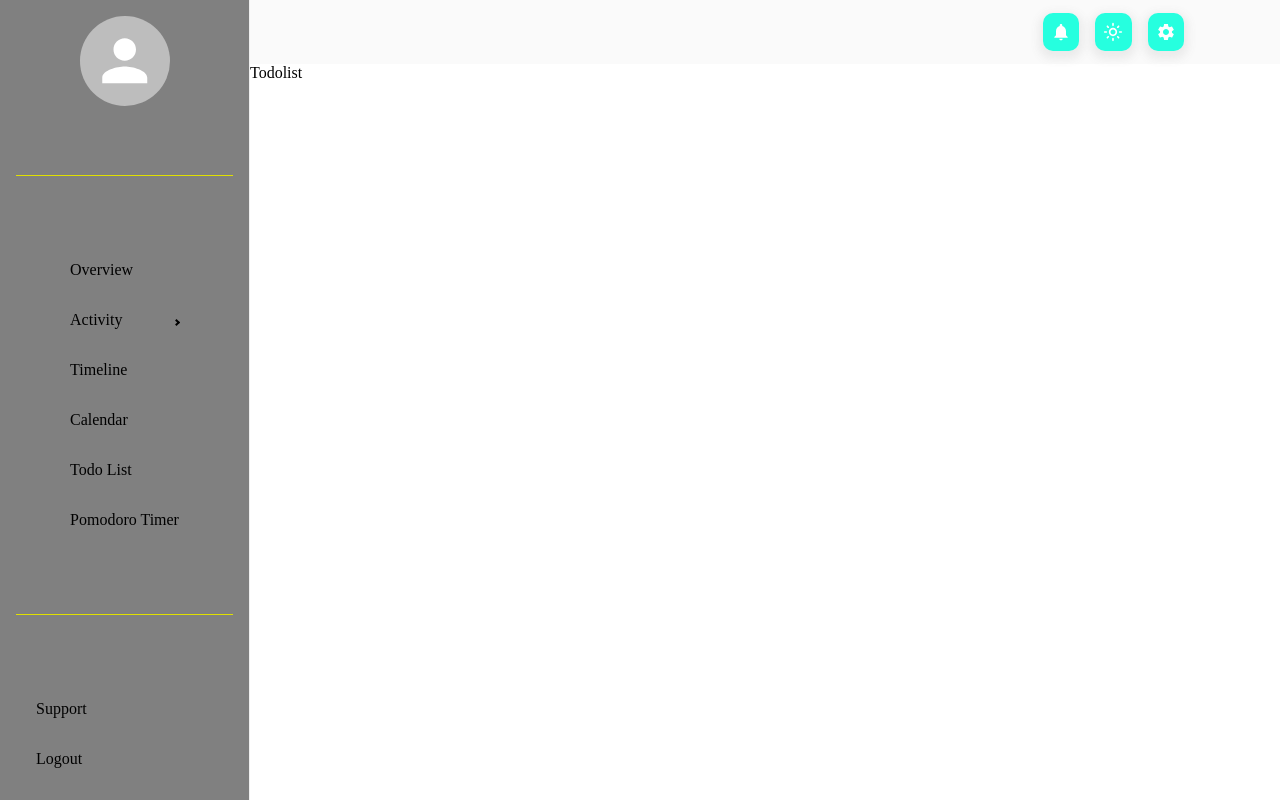
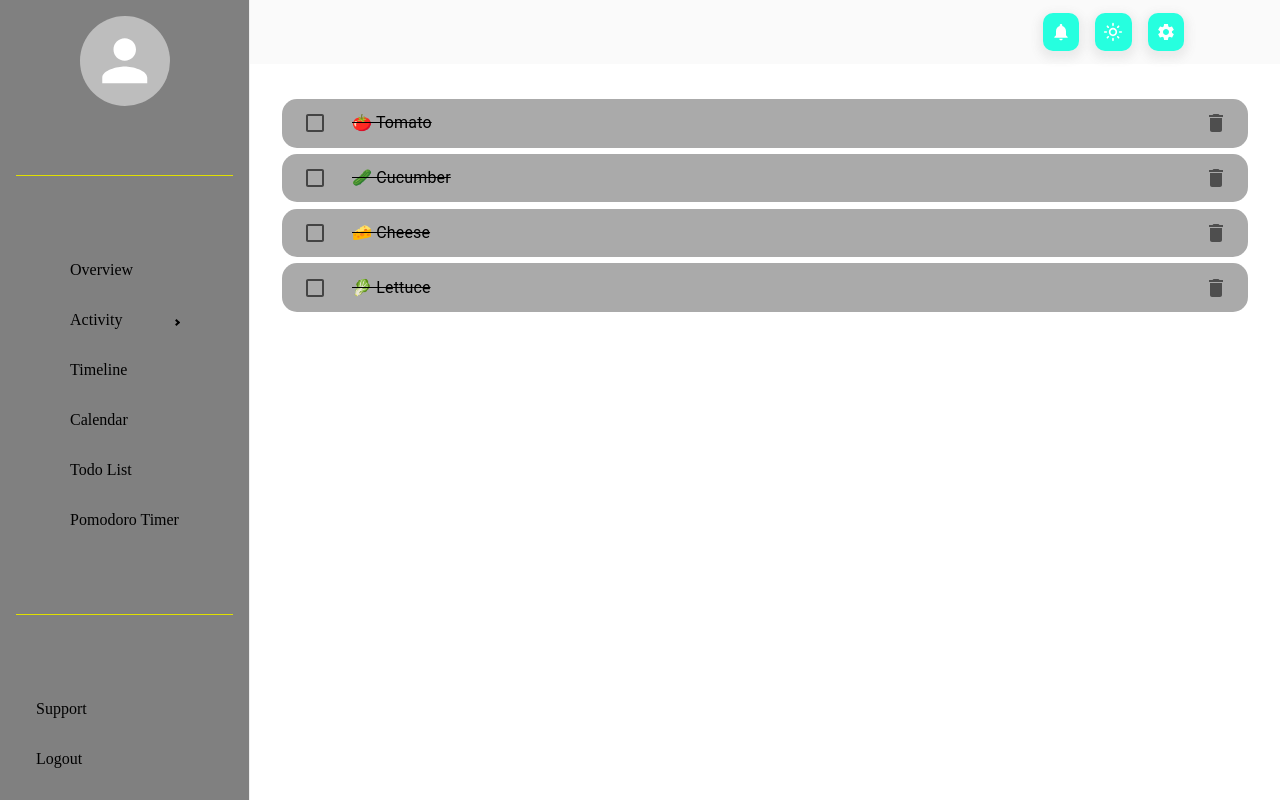
Before and after one commit to DevFrank1/fa_app, a React (Vite) app: page /home/todolist in a window 1280 px wide. Built offline with nearby package versions, Linux system fonts and the light colour scheme.

Commit message:
todolist added 1.0

```diff
--- a/package.json
+++ b/package.json
@@ -18,12 +18,14 @@
     "@fullcalendar/react": "^6.0.2",
     "@fullcalendar/timegrid": "^6.0.2",
     "@mui/icons-material": "^5.11.0",
-    "@mui/material": "^5.11.1",
+    "@mui/material": "^5.11.3",
     "firebase": "^9.15.0",
+    "framer-motion": "^8.1.4",
     "react": "^18.2.0",
     "react-dom": "^18.2.0",
     "react-pro-sidebar": "^1.0.0-alpha.9",
-    "react-router-dom": "^6.6.1"
+    "react-router-dom": "^6.6.1",
+    "rsuite": "^5.24.0"
   },
   "devDependencies": {
     "@types/react": "^18.0.26",
--- a/src/components/home/Home.jsx
+++ b/src/components/home/Home.jsx
@@ -19,7 +19,7 @@ import {
     BrowserRouter
 } from "react-router-dom";
 import Overview from './overview/Overview';
-import Timeline from './timeline/Timeline';
+import TimeLine from './timeline/Timeline';
 import Calendar from './calendar/Calendar';
 import Todolist from './todolist/Todolist';
 import NotFound from './notfound/NotFound';
@@ -57,7 +57,7 @@ const Home = () => {
                     </Box> */}
                         <Routes>
                             <Route path='overview' element={<Overview />} />
-                            <Route path='timeline' element={<Timeline />} />
+                            <Route path='timeline' element={<TimeLine />} />
                             <Route path='calendar' element={<Calendar />} />
                             <Route path='todolist' element={<Todolist />} />
                             <Route path='*' element={<NotFound/>}/>
--- a/src/components/home/timeline/Timeline.jsx
+++ b/src/components/home/timeline/Timeline.jsx
@@ -1,10 +1,24 @@
+import { Box } from '@mui/material';
 import React from 'react';
 import './timeline.css';
 
-const Timeline = () => {
+import { Timeline } from 'rsuite';
+
+import AcUnitIcon from '@mui/icons-material/AcUnit';
+
+
+const TimeLine = () => {
   return (
-    <div>Timeline</div>
+    <Box sx={{ display: 'flex', justifyContent: 'center', alignItems: 'center', width: '100%', height: '100%', padding: '1rem' }}>
+      <Timeline align='left'>
+        <Timeline.Item dot={<AcUnitIcon />}>16:27:41 Your order starts processing</Timeline.Item>
+        <Timeline.Item>16:28:43 Your order to be ready for delivery</Timeline.Item>
+        <Timeline.Item>16:28:45 Your parcel has been out of the library</Timeline.Item>
+        <Timeline.Item>02:34:41 Send to Shanghai Hongkou Company</Timeline.Item>
+        <Timeline.Item>15:05:29 Sending you a piece</Timeline.Item>
+      </Timeline>
+    </Box>
   )
 }
 
-export default Timeline
+export default TimeLine
--- /dev/null
+++ b/src/components/home/todolist/Item.jsx
@@ -0,0 +1,55 @@
+import React from 'react';
+import { Box, Container, Checkbox, IconButton, ListItem, ListItemIcon, ListItemText, Typography } from '@mui/material';
+
+import DeleteIcon from '@mui/icons-material/Delete';
+
+import { useMotionValue, Reorder } from "framer-motion";
+import { useRaisedShadow } from "./Shadow.jsx";
+
+
+const Item = ({ item }) => {
+    const y = useMotionValue(0);
+    const boxShadow = useRaisedShadow(y);
+    return (
+        <Reorder.Item value={item} id={item} style={{
+            listStyle: 'none',
+            width: '100%',
+            margin: '0.2rem',
+        }} >
+            <Container
+                sx={{
+                    display: 'flex',
+                    flexDirection: 'row',
+                    justifyContent: 'space-between',
+                    alignItems: 'center',
+                    padding: '0.2rem',
+                    bgcolor: '#aaaaaa',
+                    width: '100%',
+                    borderRadius: '15px',
+                    '&:hover': {
+                        bgcolor: '#baff23',
+                        scale: '1.01',
+                        boxShadow: '0 2px 5px 2px rgba(100, 100, 100, 0.1)',
+                        zIndex: '5',
+                        transition: '250ms'
+                    }
+                }}
+            >
+                <Box sx={{
+                    display: 'flex',
+                    flexDirection: 'row',
+                    justifyContent: 'center',
+                    alignItems: 'center',
+                }}>
+                    <Checkbox edge='start' sx={{ mr: '1rem' }} />
+                    <Typography sx={{ textDecoration: 'line-through', }}>{item}</Typography>
+                </Box>
+                <IconButton edge='end'>
+                    <DeleteIcon />
+                </IconButton>
+            </Container>
+        </Reorder.Item >
+    )
+}
+
+export default Item
--- /dev/null
+++ b/src/components/home/todolist/Shadow.jsx
@@ -0,0 +1,28 @@
+import { animate, MotionValue, useMotionValue } from "framer-motion";
+import { useEffect } from "react";
+
+const inactiveShadow = "0px 0px 0px rgba(0,0,0,0.8)";
+
+export function useRaisedShadow(value) {
+    const boxShadow = useMotionValue(inactiveShadow);
+
+    useEffect(() => {
+        let isActive = false;
+        value.onChange((latest) => {
+            const wasActive = isActive;
+            if (latest !== 0) {
+                isActive = true;
+                if (isActive !== wasActive) {
+                    animate(boxShadow, "5px 5px 10px rgba(0,0,0,0.3)");
+                }
+            } else {
+                isActive = false;
+                if (isActive !== wasActive) {
+                    animate(boxShadow, inactiveShadow);
+                }
+            }
+        });
+    }, [value, boxShadow]);
+
+    return boxShadow;
+}
--- a/src/components/home/todolist/Todolist.jsx
+++ b/src/components/home/todolist/Todolist.jsx
@@ -1,9 +1,32 @@
-import React from 'react';
+import { Box, Checkbox, IconButton, List, ListItem, ListItemIcon, ListItemText, Typography } from '@mui/material';
+import React, { useState } from 'react';
 import './todolist.css';
 
+import DeleteIcon from '@mui/icons-material/Delete';
+import { margin, width } from '@mui/system';
+
+import { Reorder } from "framer-motion";
+import Item from './Item';
+
+const initialItems = ["🍅 Tomato", "🥒 Cucumber", "🧀 Cheese", "🥬 Lettuce"];
+
+
 const Todolist = () => {
+
+  const [items, setItems] = useState(initialItems);
+
   return (
-    <div>Todolist</div>
+    <Box sx={{ display: 'flex', justifyContent: 'center', alignItems: 'center', width: '100%', height: '100%', padding: '1rem' }}>
+      {/* <List
+        sx={{ display: 'flex', flexDirection: 'column', justifyContent: 'flex-start', alignItems: 'center', width: '100%', height: '100%', padding: '1rem' }}>
+
+      </List> */}
+      <Reorder.Group axis="y" onReorder={setItems} values={items} style={{ display: 'flex', flexDirection: 'column', justifyContent: 'flex-start', alignItems: 'center', width: '100%', height: '100%', padding: '1rem' }}>
+        {items.map((item) => (
+          <Item key={item} item={item} />
+        ))}
+      </Reorder.Group>
+    </Box>
   )
 }
 
--- a/src/components/signup/Signup.jsx
+++ b/src/components/signup/Signup.jsx
@@ -26,7 +26,7 @@ const Signup = () => {
             localStorage.setItem('email', email);
             localStorage.setItem('profilePic', profilePic);
         }).then(() => {
-            navigate('/home');
+            navigate('/home/overview    ');
         }).catch((error) => {
             console.log(error);
         });
```
Also changed, not shown: src/components/home/timeline/timeline.css (+32 -0 lines), 1 other file (tests, documents, lock files or other folders).
